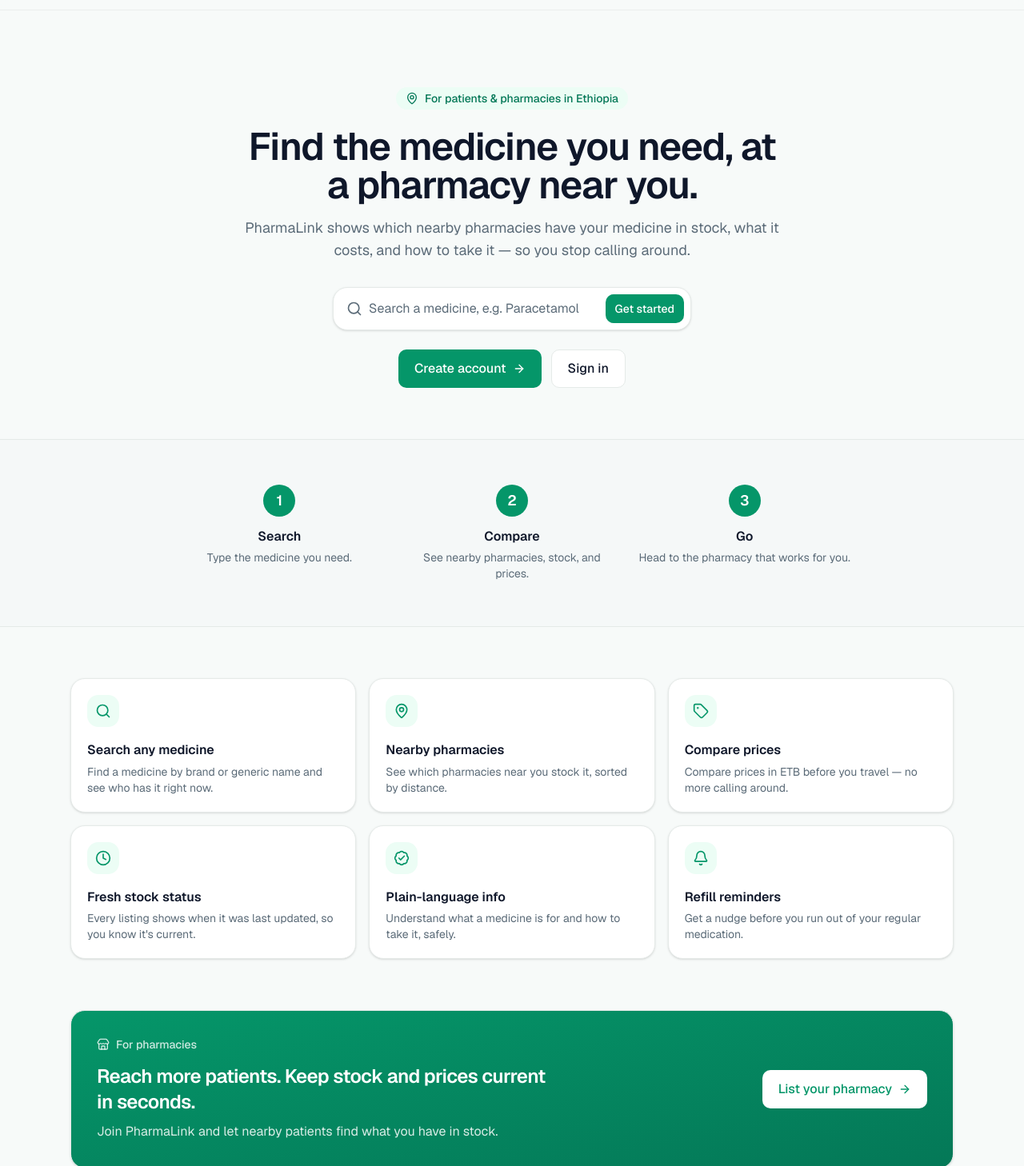
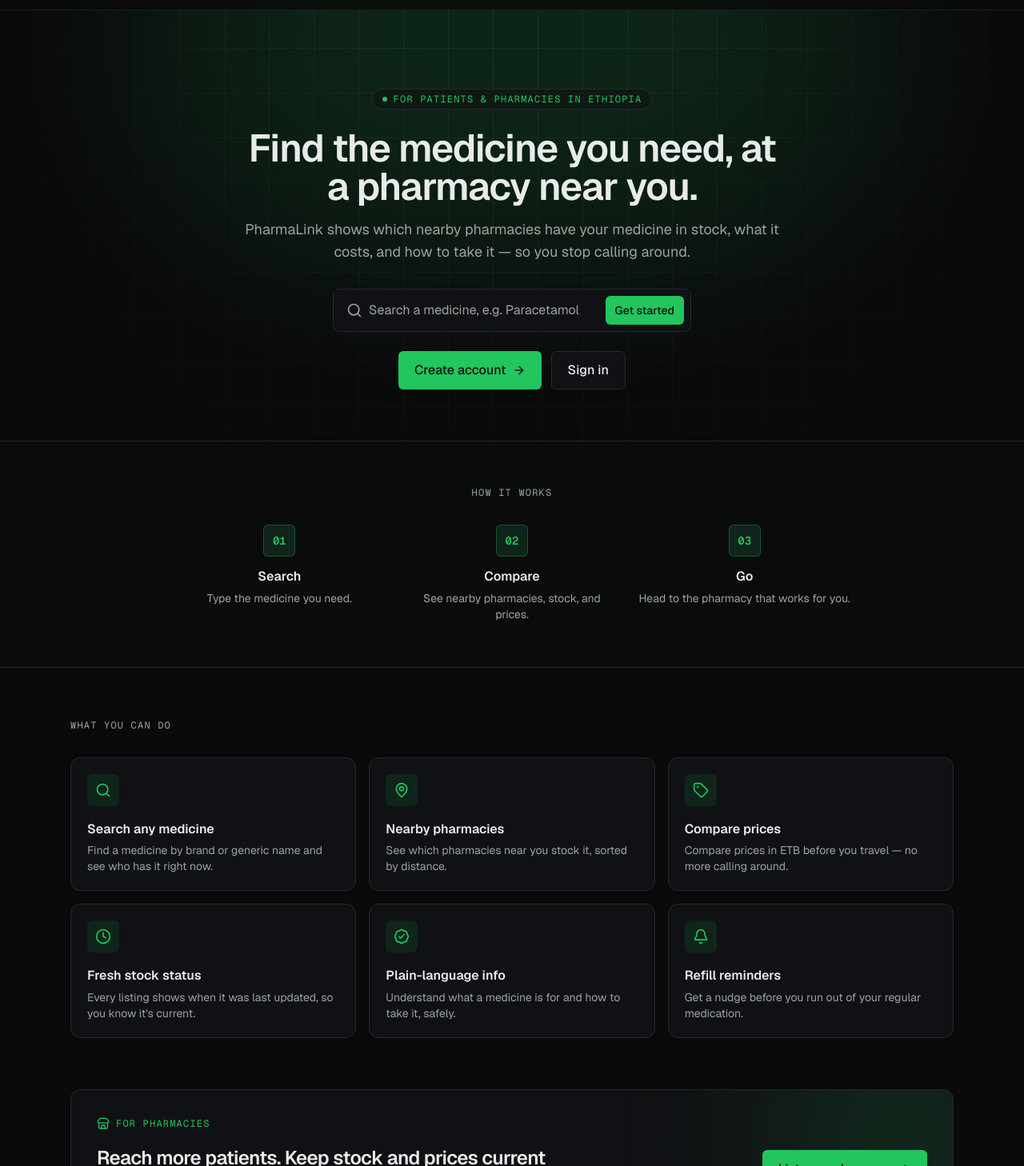
Before and after one commit to PharmaLink1/PharmaLINK-web, a Next.js app: page / in a window 1280 px wide. Shown: the part 52-1510 px from the top of the page at 80% size. Built offline with nearby package versions, Linux system fonts and the light colour scheme; no server answers.

Commit message:
Restyle to dark farming-labs theme with grid/glow backdrop

```diff
--- a/app/globals.css
+++ b/app/globals.css
@@ -1,46 +1,46 @@
 @import "tailwindcss";
 
 /*
-  PharmaLink design tokens.
-  Consumer-health marketplace direction (AGENTS.md §6): calm neutrals, a single
-  trustworthy health-green accent, soft radius, readable type. Change values here,
-  not scattered through components. The mobile team mirrors these tokens.
+  PharmaLink design tokens — dark, technical direction (inspired by
+  docs.farming-labs.dev): near-black canvas, restrained green accent, 1px
+  structure, tight radius. Change values here; every primitive inherits them.
+  The mobile team mirrors these tokens.
 */
 :root {
   /* Canvas & text */
-  --background: #f7faf9;
-  --foreground: #0f172a;
-  --muted: #f1f5f4;
-  --muted-foreground: #5b6b78;
+  --background: #0a0a0b;
+  --foreground: #e9ebea;
+  --muted: #17181a;
+  --muted-foreground: #9ba39f;
 
   /* Surfaces */
-  --card: #ffffff;
-  --card-foreground: #0f172a;
-  --border: #e5eae8;
-  --input: #d7dedb;
-  --ring: #059669;
+  --card: #101114;
+  --card-foreground: #e9ebea;
+  --border: #26282b;
+  --input: #2a2d30;
+  --ring: #22c55e;
 
-  /* Brand — health / marketplace green */
-  --primary: #059669;
-  --primary-hover: #047857;
-  --primary-foreground: #ffffff;
-  --primary-subtle: #ecfdf5;
+  /* Brand — health / marketplace green (pops on dark) */
+  --primary: #22c55e;
+  --primary-hover: #4ade80;
+  --primary-foreground: #04140a;
+  --primary-subtle: #0f241a;
 
   /* Semantic states (pair color with text everywhere) */
-  --success: #059669;
-  --success-subtle: #ecfdf5;
-  --warning: #d97706;
-  --warning-subtle: #fffbeb;
-  --danger: #dc2626;
-  --danger-subtle: #fef2f2;
-  --info: #0284c7;
-  --info-subtle: #eff6ff;
+  --success: #22c55e;
+  --success-subtle: #0f241a;
+  --warning: #f59e0b;
+  --warning-subtle: #2a1e08;
+  --danger: #f87171;
+  --danger-subtle: #2a1215;
+  --info: #38bdf8;
+  --info-subtle: #0b2233;
 
-  /* Radius — soft, consumer-friendly */
-  --radius-sm: 0.5rem;
-  --radius-md: 0.625rem;
-  --radius-lg: 0.875rem;
-  --radius-xl: 1.125rem;
+  /* Radius — tight / technical */
+  --radius-sm: 0.25rem;
+  --radius-md: 0.375rem;
+  --radius-lg: 0.5rem;
+  --radius-xl: 0.75rem;
 
   /* Motion — design skill timing defaults */
   --duration-fast: 140ms;
@@ -100,6 +100,14 @@
   border-radius: 2px;
 }
 
+/* Technical grid texture used behind hero/auth surfaces (see <Backdrop />). */
+.bg-grid {
+  background-image:
+    linear-gradient(to right, color-mix(in oklch, var(--border) 55%, transparent) 1px, transparent 1px),
+    linear-gradient(to bottom, color-mix(in oklch, var(--border) 55%, transparent) 1px, transparent 1px);
+  background-size: 3.5rem 3.5rem;
+}
+
 @media (prefers-reduced-motion: reduce) {
   *,
   *::before,
--- a/app/layout.tsx
+++ b/app/layout.tsx
@@ -1,6 +1,7 @@
 import type { Metadata } from "next";
 import { Geist, Geist_Mono } from "next/font/google";
 import { AuthProvider } from "@/lib/auth-context";
+import { Backdrop } from "@/components/layout/backdrop";
 import "./globals.css";
 
 const geistSans = Geist({
@@ -28,6 +29,7 @@
       className={`${geistSans.variable} ${geistMono.variable} h-full antialiased`}
     >
       <body className="min-h-full">
+        <Backdrop />
         <AuthProvider>{children}</AuthProvider>
       </body>
     </html>
--- a/app/page.tsx
+++ b/app/page.tsx
@@ -24,9 +24,9 @@
 ];
 
 const steps = [
-  { n: "1", title: "Search", body: "Type the medicine you need." },
-  { n: "2", title: "Compare", body: "See nearby pharmacies, stock, and prices." },
-  { n: "3", title: "Go", body: "Head to the pharmacy that works for you." },
+  { n: "01", title: "Search", body: "Type the medicine you need." },
+  { n: "02", title: "Compare", body: "See nearby pharmacies, stock, and prices." },
+  { n: "03", title: "Go", body: "Head to the pharmacy that works for you." },
 ];
 
 export default function HomePage() {
@@ -38,11 +38,11 @@
         {/* Hero */}
         <section className="mx-auto max-w-6xl px-6 pb-16 pt-16 sm:pt-24">
           <div className="mx-auto max-w-2xl text-center">
-            <span className="inline-flex items-center gap-2 rounded-full bg-primary-subtle px-3 py-1 text-sm font-medium text-primary-hover">
-              <MapPin className="size-4" aria-hidden />
-              For patients & pharmacies in Ethiopia
+            <span className="inline-flex items-center gap-2 rounded-full border border-border bg-card/60 px-3 py-1 font-mono text-xs uppercase tracking-widest text-primary">
+              <span className="size-1.5 rounded-full bg-primary" aria-hidden />
+              For patients &amp; pharmacies in Ethiopia
             </span>
-            <h1 className="mt-5 text-4xl font-semibold tracking-tight sm:text-5xl">
+            <h1 className="mt-6 text-4xl font-semibold tracking-tight sm:text-5xl">
               Find the medicine you need, at a pharmacy near you.
             </h1>
             <p className="mt-4 text-lg text-muted-foreground">
@@ -51,7 +51,7 @@
             </p>
 
             {/* Mock search affordance → routes to sign up */}
-            <div className="mx-auto mt-8 flex max-w-md items-center gap-2 rounded-xl border border-border bg-card p-2 shadow-sm">
+            <div className="mx-auto mt-8 flex max-w-md items-center gap-2 rounded-lg border border-border bg-card p-2">
               <span className="flex items-center pl-2 text-muted-foreground">
                 <Search className="size-5" aria-hidden />
               </span>
@@ -76,11 +76,15 @@
         </section>
 
         {/* How it works */}
-        <section className="border-y border-border bg-muted/40">
-          <div className="mx-auto grid max-w-4xl gap-6 px-6 py-14 sm:grid-cols-3">
+        <section className="border-y border-border bg-card/30">
+          <div className="mx-auto max-w-4xl px-6 py-14">
+            <p className="mb-8 text-center font-mono text-xs uppercase tracking-widest text-muted-foreground">
+              How it works
+            </p>
+            <div className="grid gap-6 sm:grid-cols-3">
               {steps.map((step) => (
                 <div key={step.n} className="flex flex-col items-center text-center">
-                <span className="flex size-10 items-center justify-center rounded-full bg-primary text-lg font-semibold text-primary-foreground">
+                  <span className="flex size-10 items-center justify-center rounded-md border border-primary/30 bg-primary-subtle font-mono text-sm font-semibold text-primary">
                     {step.n}
                   </span>
                   <h3 className="mt-3 font-semibold">{step.title}</h3>
@@ -88,14 +92,18 @@
                 </div>
               ))}
             </div>
+          </div>
         </section>
 
         {/* Features */}
         <section className="mx-auto max-w-6xl px-6 py-16">
+          <p className="mb-8 font-mono text-xs uppercase tracking-widest text-muted-foreground">
+            What you can do
+          </p>
           <div className="grid gap-4 sm:grid-cols-2 lg:grid-cols-3">
             {features.map(({ icon: Icon, title, body }) => (
-              <Card key={title} className="p-5">
-                <span className="flex size-10 items-center justify-center rounded-lg bg-primary-subtle text-primary">
+              <Card key={title} className="p-5 transition-colors hover:border-primary/40">
+                <span className="flex size-10 items-center justify-center rounded-md bg-primary-subtle text-primary">
                   <Icon className="size-5" aria-hidden />
                 </span>
                 <h3 className="mt-4 font-semibold">{title}</h3>
@@ -107,23 +115,21 @@
 
         {/* Pharmacy (supply-side) callout */}
         <section className="mx-auto max-w-6xl px-6 pb-20">
-          <Card className="flex flex-col items-start gap-5 bg-gradient-to-br from-primary to-primary-hover p-8 text-primary-foreground sm:flex-row sm:items-center sm:justify-between">
-            <div className="max-w-xl">
-              <span className="inline-flex items-center gap-2 text-sm font-medium text-primary-foreground/80">
+          <Card className="relative flex flex-col items-start gap-5 overflow-hidden p-8 sm:flex-row sm:items-center sm:justify-between">
+            <div aria-hidden className="pointer-events-none absolute -right-24 -top-24 h-[320px] w-[320px] rounded-full bg-primary/15 blur-[100px]" />
+            <div className="relative max-w-xl">
+              <p className="inline-flex items-center gap-2 font-mono text-xs uppercase tracking-widest text-primary">
                 <Store className="size-4" aria-hidden />
                 For pharmacies
-              </span>
-              <h2 className="mt-2 text-2xl font-semibold tracking-tight">
+              </p>
+              <h2 className="mt-3 text-2xl font-semibold tracking-tight">
                 Reach more patients. Keep stock and prices current in seconds.
               </h2>
-              <p className="mt-2 text-primary-foreground/85">
+              <p className="mt-2 text-muted-foreground">
                 Join PharmaLink and let nearby patients find what you have in stock.
               </p>
             </div>
-            <Link
-              href="/signup"
-              className="inline-flex h-12 shrink-0 items-center gap-2 rounded-md bg-white px-5 font-medium text-primary transition-colors hover:bg-white/90"
-            >
+            <Link href="/signup" className={`relative shrink-0 ${buttonVariants({ size: "lg" })}`}>
               List your pharmacy
               <ArrowRight className="size-4" aria-hidden />
             </Link>
@@ -133,10 +139,10 @@
 
       <footer className="border-t border-border">
         <div className="mx-auto flex max-w-6xl flex-col items-center justify-between gap-3 px-6 py-6 text-sm text-muted-foreground sm:flex-row">
-          <span>© {new Date().getFullYear()} PharmaLink</span>
+          <span className="font-mono text-xs">© {new Date().getFullYear()} PharmaLink</span>
           <span className="inline-flex items-center gap-1.5">
             <Languages className="size-4" aria-hidden />
-            Amharic & English
+            Amharic &amp; English
           </span>
         </div>
       </footer>
--- a/components/auth/auth-layout.tsx
+++ b/components/auth/auth-layout.tsx
@@ -9,35 +9,44 @@
 ];
 
 /**
- * Clerk-style split screen: a branded panel on the left (desktop) and the form
+ * Split-screen auth: a technical branded panel on the left (desktop) and the form
  * on the right. On mobile the panel is hidden and just the form (with a logo) shows.
  */
 export function AuthLayout({ children }: { children: React.ReactNode }) {
   return (
     <div className="grid min-h-dvh lg:grid-cols-2">
-      <aside className="relative hidden flex-col justify-between overflow-hidden bg-gradient-to-br from-primary to-primary-hover p-12 text-primary-foreground lg:flex">
-        <Link href="/" className="inline-flex items-center gap-2 font-semibold" aria-label="PharmaLink home">
-          <span className="inline-flex size-8 items-center justify-center rounded-lg bg-white/15">
-            <Pill className="size-5" aria-hidden />
-          </span>
-          <span className="text-lg">PharmaLink</span>
-        </Link>
+      <aside className="relative hidden flex-col justify-between overflow-hidden border-r border-border bg-card p-12 lg:flex">
+        {/* technical texture + glow, scoped to the panel */}
+        <div aria-hidden className="bg-grid pointer-events-none absolute inset-0 opacity-70" />
+        <div aria-hidden className="pointer-events-none absolute -left-24 top-0 h-[420px] w-[420px] rounded-full bg-primary/20 blur-[120px]" />
 
-        <div className="max-w-md">
-          <h2 className="text-3xl font-semibold leading-tight tracking-tight">
+        <div className="relative">
+          <Link href="/" className="inline-flex items-center gap-2 font-semibold" aria-label="PharmaLink home">
+            <span className="inline-flex size-8 items-center justify-center rounded-md bg-primary text-primary-foreground">
+              <Pill className="size-5" aria-hidden />
+            </span>
+            <span className="text-lg">PharmaLink</span>
+          </Link>
+        </div>
+
+        <div className="relative max-w-md">
+          <p className="mb-4 font-mono text-xs uppercase tracking-widest text-primary">
+            Medicine, mapped
+          </p>
+          <h2 className="text-3xl font-semibold leading-tight tracking-tight text-foreground">
             Find the medicines you need, at pharmacies near you.
           </h2>
           <ul className="mt-8 space-y-4">
             {points.map((point) => (
               <li key={point} className="flex items-start gap-3">
-                <CircleCheck className="mt-0.5 size-5 shrink-0 text-white/90" aria-hidden />
-                <span className="text-primary-foreground/90">{point}</span>
+                <CircleCheck className="mt-0.5 size-5 shrink-0 text-primary" aria-hidden />
+                <span className="text-muted-foreground">{point}</span>
               </li>
             ))}
           </ul>
         </div>
 
-        <p className="text-sm text-primary-foreground/70">
+        <p className="relative font-mono text-xs text-muted-foreground">
           Connecting patients and pharmacies across Ethiopia.
         </p>
       </aside>
--- /dev/null
+++ b/components/layout/backdrop.tsx
@@ -0,0 +1,13 @@
+/**
+ * Ambient page background: a faint technical grid plus a soft green accent glow,
+ * drawn entirely in CSS (no image — friendly on slow connections). Sits fixed
+ * behind all content and is non-interactive.
+ */
+export function Backdrop() {
+  return (
+    <div aria-hidden className="pointer-events-none fixed inset-0 -z-10 overflow-hidden">
+      <div className="bg-grid absolute inset-0 [mask-image:radial-gradient(ellipse_at_50%_0%,black,transparent_75%)]" />
+      <div className="absolute left-1/2 top-[-20%] h-[520px] w-[900px] -translate-x-1/2 rounded-full bg-primary/15 blur-[130px]" />
+    </div>
+  );
+}
```
Lines whose indentation alone changed are shown as unchanged.
